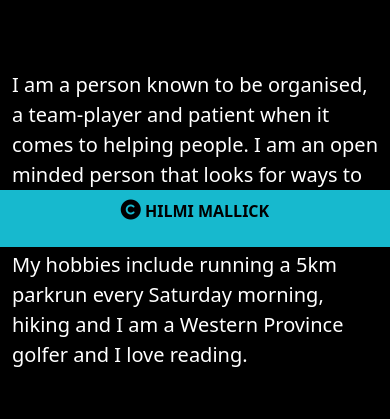
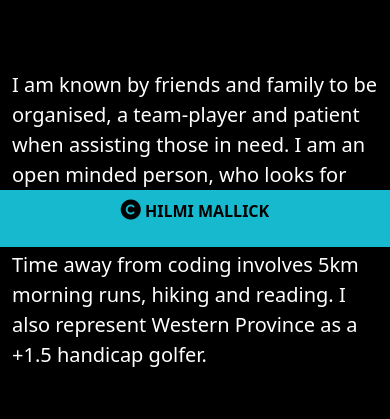
Before and after one commit to hilmimallick/Final-portfolio, a Vue app: page /About in a window 390 px wide. Shown: the part 597-1016 px from the top of the page. Built offline with nearby package versions, Linux system fonts and the light colour scheme.

Commit message:
working on mobile responsive

```diff
--- a/src/components/Footer.vue
+++ b/src/components/Footer.vue
@@ -21,6 +21,7 @@ footer {
   font-weight: bolder;
   padding: 1vh;
 }
+
 #copyright {
   font-size: 20px;
 }
--- a/src/views/About.vue
+++ b/src/views/About.vue
@@ -51,19 +51,21 @@
           <!-- for the text -->
           <div>
             <p class="lead text-white">
-              I am a person known to be organised, a team-player and patient
-              when it comes to helping people. I am an open minded person that
-              looks for ways to make my ideas come to reality through coding.
+              I am known by friends and family to be organised, a team-player
+              and patient when assisting those in need. I am an open minded
+              person, who looks for ways to make my ideas come to reality
+              through coding.
               <br />
-              My hobbies include running a 5km parkrun every Saturday morning,
-              hiking and I am a Western Province golfer and I love reading.
+              Time away from coding involves 5km morning runs, hiking and
+              reading. I also represent Western Province as a +1.5 handicap
+              golfer.
             </p>
           </div>
         </div>
 
         <!-- for the skills -->
         <div class="col-lg-6 skill-border">
-          <div class="row">
+          <div class="row" id="skills-row">
             <div class="col-md-4 d-flex justify-content-center">
               <div>
                 <i class="fa-brands fa-html5" id="skills-icon"></i>
@@ -74,7 +76,7 @@
               <div><i class="fa-brands fa-css3-alt" id="skills-icon"></i></div>
             </div>
 
-            <div class="col-md-4 d-flex justify-content-center">
+            <div class="col-md-4 d-flex justify-content-center" id="skill-row">
               <div><i class="fa-brands fa-js-square" id="skills-icon"></i></div>
             </div>
 
@@ -178,4 +180,16 @@ body {
     transform: translate(0, -5 px);
   }
 }
+
+@media only screen and (max-width: 992px) {
+  #skills-row {
+    margin-bottom: 30px;
+  }
+}
+
+@media only screen and (max-width: 770px) {
+  #skills-row {
+    margin-bottom: 30px;
+  }
+}
 </style>
--- a/src/views/Projects.vue
+++ b/src/views/Projects.vue
@@ -1,7 +1,7 @@
 <template>
   <div class="Projects">
     <h1 class="projects-heading">MY PROJECTS</h1>
-    <div class="container-fluid">
+    <div class="container-fluid" id="pro-con">
       <div class="row" id="pro-row">
         <ProjectsCard
           v-for="project in projects"
@@ -195,4 +195,10 @@ body {
       0 0 80px #03bcf4, 0 0 160px #03bcf4;
   }
 }
+
+@media only screen and (max-width: 992px) {
+  #pro-con {
+    margin-bottom: 5em;
+  }
+}
 </style>
--- a/src/views/Resume.vue
+++ b/src/views/Resume.vue
@@ -1,7 +1,7 @@
 <template>
   <div class="Resume">
     <h1 class="resume-heading">MY RESUME</h1>
-    <div class="container-fluid">
+    <div class="container-fluid" id="resume-row">
       <div class="row">
         <div
           v-for="res in resume"
@@ -54,7 +54,8 @@ export default {
           id: 4,
           name: "LIfe Choices Academy",
           date: "28 March 2022-Present",
-          description: "",
+          description:
+            "jmsuj msksi jskisk msssk ksos,iei kkdud jjwdnkndkasnd jdnsajkdnj jksdnasjkdnoqwdn jidnaskdnkqwodn jasdnjasdno jndjwndodn jdnjwdnkjasdn",
         },
       ],
     };
@@ -68,7 +69,7 @@ body {
 .Resume {
   background-color: black;
   padding-top: 50px;
-  height: 94vh;
+  height: 96vh;
   max-height: fit-content;
 }
 
@@ -108,4 +109,10 @@ body {
   background-color: transparent;
   border: 2px solid #03bcf4;
 }
+
+@media only screen and (max-width: 992px) {
+  #resume-row {
+    margin-bottom: 6em;
+  }
+}
 </style>
--- a/src/views/Testimonials.vue
+++ b/src/views/Testimonials.vue
@@ -3,7 +3,7 @@
     <h1 class="testimonials-heading">MY TESTIMONIALS</h1>
 
     <div class="container-fluid">
-      <div class="row">
+      <div class="row" id="test-row">
         <div
           v-for="test in testimonials"
           :key="test.id"
@@ -168,4 +168,10 @@ body {
 .container-fluid {
   margin-top: 40px;
 }
+
+@media only screen and (max-width: 768px) {
+  #test-row {
+    margin-top: 5em;
+  }
+}
 </style>
--- a/src/views/oneProject.vue
+++ b/src/views/oneProject.vue
@@ -156,7 +156,7 @@ export default {
           id: 12,
           name: "Golf Listing",
           made_with: "HTML, CSS and javaScript",
-          description: "lorem",
+          description: "This project mainly focused on JavaScript funtionality",
           img: "https://i.postimg.cc/Y0Djd1tt/Screenshot-49.png",
           academy: "Life Choices Academy",
           github: "https://github.com/hilmimallick/JavaScript-project.git",
@@ -203,6 +203,7 @@ body {
   border-left: 2px solid #03bcf4;
   color: white;
   text-align: center;
+  font-size: 1.5em;
 }
 
 @media only screen and (max-width: 770px) {
@@ -224,4 +225,10 @@ body {
 #oci {
   font-size: 2em;
 }
+
+@media only screen and (max-width: 768px) {
+  one-row {
+    margin-top: 10em;
+  }
+}
 </style>
```
